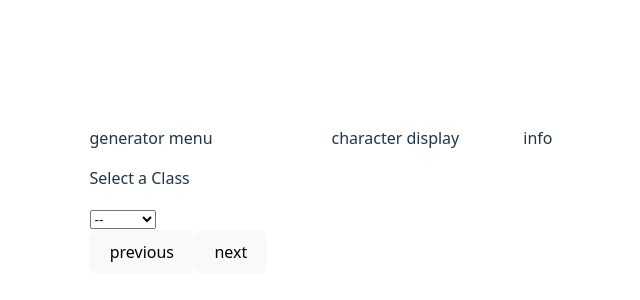
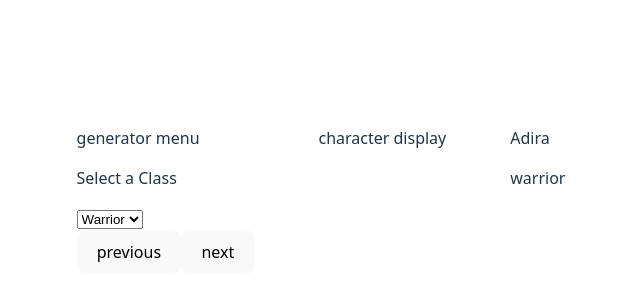
Before and after one commit to tecxh/character-gen, a React (Vite) app: page / in a window 1280 px wide. Shown: the part 208-508 px from the top of the page, without its empty margins (319-959 px from the left). Built offline with nearby package versions, Linux system fonts and the light colour scheme.

Commit message:
add character state (#2)
* context reducer pattern for character state

* consume state and dispatch

```diff
--- a/src/App.tsx
+++ b/src/App.tsx
@@ -1,12 +1,14 @@
-import { useState, Fragment } from 'react'
+import { Fragment } from 'react'
 import './App.css'
 import { GeneratorMenu } from './components/GeneratorMenu'
+import { CharacterProvider } from './lib/CharacterContext'
+import { CharacterInfoDisplay } from './components/CharacterInfoDisplay'
 
 function App() {
-  const [count, setCount] = useState(0)
 
   return (
     <Fragment>
+      <CharacterProvider>
         <div id="container">
           <div>
             <GeneratorMenu />
@@ -15,9 +17,10 @@ function App() {
             <p>character display</p>
           </div>
           <div>
-          <p>info</p>
+            <CharacterInfoDisplay />
           </div>
         </div>
+      </CharacterProvider>
     </Fragment>
   )
 }
--- /dev/null
+++ b/src/components/CharacterInfoDisplay.tsx
@@ -0,0 +1,12 @@
+import { useCharacter } from "../lib/CharacterContext"
+
+export const CharacterInfoDisplay = () => {
+    const character = useCharacter();
+
+    return (
+        <div>
+            <p>{character.name}</p>
+            <p>{character.class}</p>
+        </div>
+    )
+}
--- a/src/components/ClassMenu.tsx
+++ b/src/components/ClassMenu.tsx
@@ -1,27 +1,24 @@
-import { useEffect } from "react";
-import { useState } from "react"
-import { originalClasses } from "../data/classTypes";
-import { type ClassType, ClassTypes } from "../types";
+import { ClassTypes } from "../types";
+import { useCharacter, useCharacterDispatch } from "../lib/CharacterContext";
 
 
 export const ClassMenu = () => {
-    const [classSelection, setClassSelection] = useState<ClassType>();
-
-    useEffect(() => {
-        console.info('use effect')
-        console.info(classSelection)
-    }, [classSelection])
-
-    const handleClassChange = (classType: ClassTypes) => {
-        const newClass = originalClasses.find((ogClass) => ogClass.type === classType);
-        console.info(newClass)
-        setClassSelection(newClass)
-    }
+    const character = useCharacter();
+    const dispatch = useCharacterDispatch();
 
     return (
         <div>
             <p>Select a Class</p>
-            <select value={classSelection?.type} onChange={(e) => handleClassChange(e.target.value as ClassTypes)}>
+            <select value={character.class} onChange={(e) => {
+                if (dispatch) {
+                    dispatch({
+                        type: 'class-change',
+                        updates: {
+                            class: e.target.value as ClassTypes
+                        }
+                    })
+                }
+            }}>
                 <option>--</option>
                 <option value={ClassTypes.Caster}>Caster</option>
                 <option value={ClassTypes.Warrior}>Warrior</option>
--- /dev/null
+++ b/src/lib/CharacterContext.tsx
@@ -0,0 +1,57 @@
+/* eslint-disable react-refresh/only-export-components */
+import { createContext, useContext, useReducer, type Dispatch, type PropsWithChildren } from "react"
+import { ClassTypes } from "../types";
+
+type CharacterReducerActionType = 'name-change' | 'class-change'
+
+interface CharacterReducerAction {
+    type: CharacterReducerActionType,
+    updates: Partial<CharacterState>;
+}
+
+interface CharacterState {
+    name: string;
+    class: string;
+}
+
+const defaultCharacter: CharacterState = {
+    name: 'Adira',
+    class: ClassTypes.Warrior
+};
+
+const characterReducer = (state: CharacterState, action: CharacterReducerAction): CharacterState => {
+    // need a better way to handle the defaults, or chance that we're missing the update
+    switch (action.type) {
+        case 'name-change':
+            return {
+                ...state,
+                name: action.updates.name ?? ''
+            }
+        case 'class-change':
+            return {
+                ...state,
+                class: action.updates.class ?? ''
+            }
+        default:
+            return state;
+    }
+};
+
+const CharacterContext = createContext<CharacterState>(defaultCharacter);
+const CharacterDispatchContext = createContext<Dispatch<CharacterReducerAction> | undefined>(undefined);
+
+
+export const CharacterProvider = ({ children }: PropsWithChildren) => {
+    const [state, dispatch] = useReducer(characterReducer, defaultCharacter)
+
+    return (
+        <CharacterContext.Provider value={state}>
+            <CharacterDispatchContext.Provider value={dispatch}>
+                {children}
+            </CharacterDispatchContext.Provider>
+        </CharacterContext.Provider>
+    )
+}
+
+export const useCharacter = () => useContext(CharacterContext);
+export const useCharacterDispatch = () => useContext(CharacterDispatchContext);
```
Lines whose indentation alone changed are shown as unchanged.
